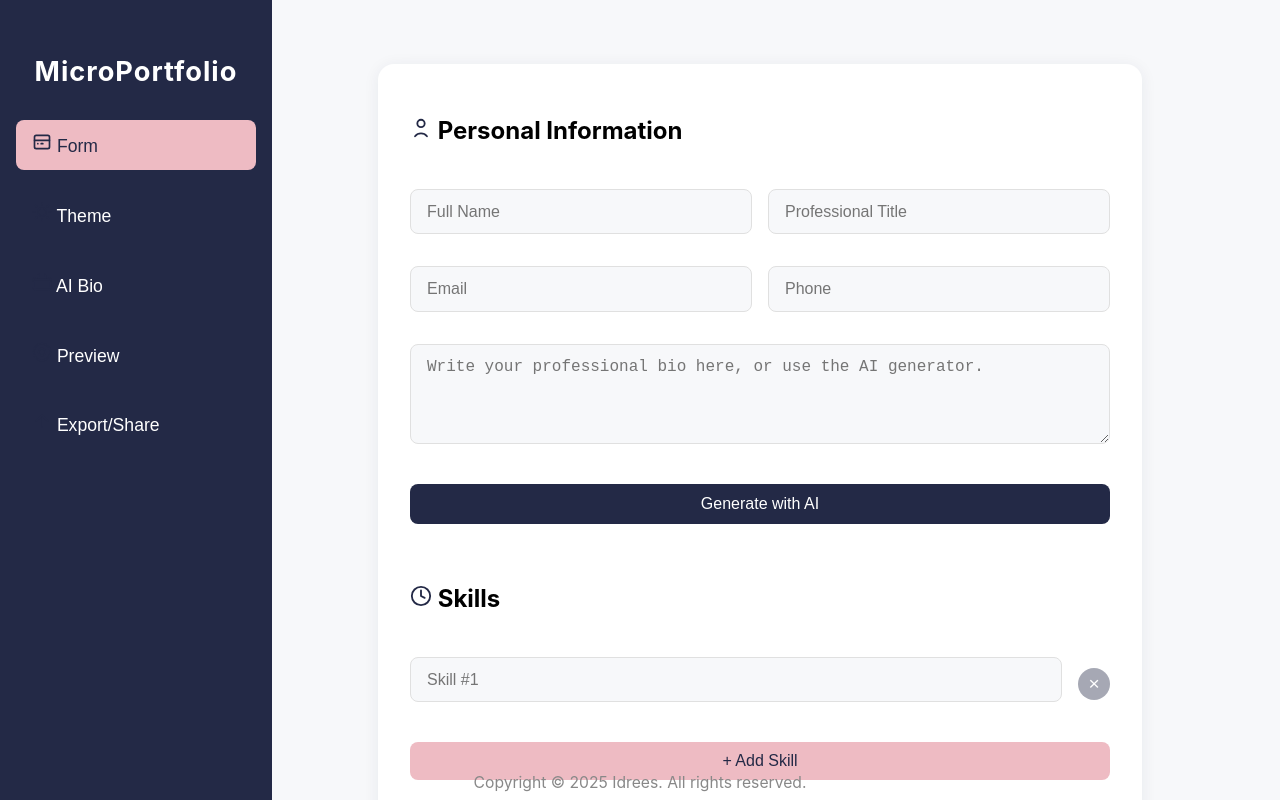
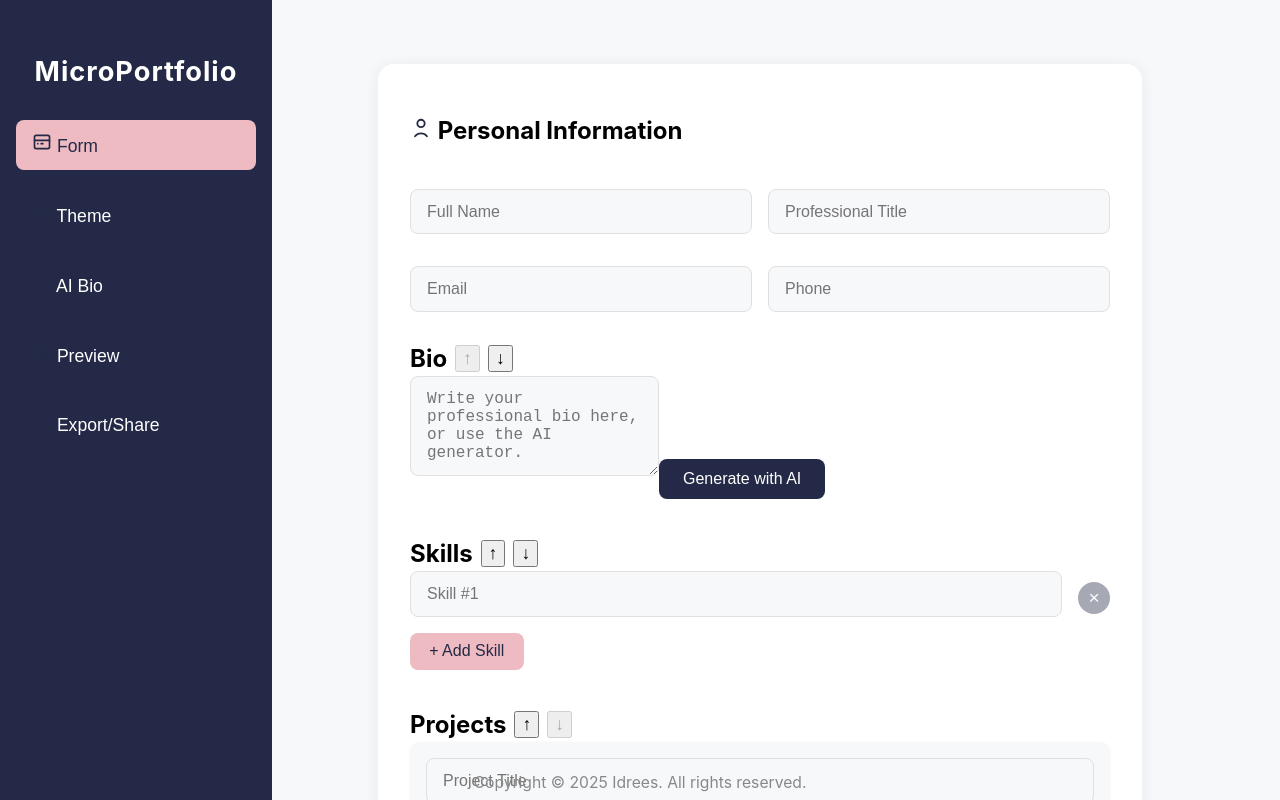
Before and after one commit to idrees31/Micro-Portfolio-Generator, a React (Create React App) app: page / in a window 1280 px wide. Both pictures are taken after a click on the button "Start Building". Shown: the top 800 px of the page. Built offline with nearby package versions, Linux system fonts and the light colour scheme.

Commit message:
feat: add section reordering (up/down) for Bio, Skills, Projects in form and preview

```diff
--- a/src/App.js
+++ b/src/App.js
@@ -34,6 +34,7 @@ const App = () => {
   const [bio, setBio] = React.useState(initialBio);
   const [activeSection, setActiveSection] = React.useState('form');
   const [showLanding, setShowLanding] = useState(true);
+  const [sectionOrder, setSectionOrder] = React.useState(['bio', 'skills', 'projects']);
 
   // Handlers to update state from child components
   const handleFormSave = (data) => {
@@ -55,6 +56,17 @@ const App = () => {
   const handleBioSave = (finalBio) => {
     setBio(finalBio);
     setActiveSection('form');
+  };
+
+  // Handler to move a section up or down
+  const moveSection = (section, direction) => {
+    const idx = sectionOrder.indexOf(section);
+    if (idx < 0) return;
+    const newOrder = [...sectionOrder];
+    const swapIdx = direction === 'up' ? idx - 1 : idx + 1;
+    if (swapIdx < 0 || swapIdx >= sectionOrder.length) return;
+    [newOrder[idx], newOrder[swapIdx]] = [newOrder[swapIdx], newOrder[idx]];
+    setSectionOrder(newOrder);
   };
 
   return (
@@ -81,6 +93,8 @@ const App = () => {
                 initialSkills={skills}
                 initialProjects={projects}
                 initialBio={bio}
+                sectionOrder={sectionOrder}
+                moveSection={moveSection}
                 goToAIBio={() => setActiveSection('ai')}
               />
             )}
@@ -105,6 +119,7 @@ const App = () => {
                 theme={theme}
                 layout={layout}
                 bio={bio}
+                sectionOrder={sectionOrder}
                 onBack={() => setActiveSection('theme')}
                 onFinished={() => setActiveSection('export')}
               />
--- a/src/FormBuilder.js
+++ b/src/FormBuilder.js
@@ -15,7 +15,7 @@ const ProjectsIcon = () => (
   <svg width="22" height="22" fill="none" stroke="#232946" strokeWidth="2" strokeLinecap="round" strokeLinejoin="round" viewBox="0 0 24 24"><rect x="3" y="3" width="7" height="7"/><rect x="14" y="3" width="7" height="7"/><rect x="14" y="14" width="7" height="7"/><rect x="3" y="14" width="7" height="7"/></svg>
 );
 
-const FormBuilder = ({ onSave, initialPersonal, initialSkills, initialProjects, initialBio, goToAIBio }) => {
+const FormBuilder = ({ onSave, initialPersonal, initialSkills, initialProjects, initialBio, sectionOrder = ['bio', 'skills', 'projects'], moveSection, goToAIBio }) => {
   // State for form fields
   const [personal, setPersonal] = useState(initialPersonal || { name: '', title: '', email: '', phone: '' });
   const [skills, setSkills] = useState(initialSkills || ['']);
@@ -61,6 +61,15 @@ const FormBuilder = ({ onSave, initialPersonal, initialSkills, initialProjects,
     onSave && onSave({ personal, skills, projects, manualBio });
   };
 
+  // Helper to render section reorder controls
+  const renderSectionHeader = (label, sectionKey) => (
+    <div style={{ display: 'flex', alignItems: 'center', gap: '0.5rem', marginBottom: '0.2rem' }}>
+      <h2 style={{ margin: 0 }}>{label}</h2>
+      <button type="button" onClick={() => moveSection(sectionKey, 'up')} disabled={sectionOrder.indexOf(sectionKey) === 0} style={{ fontSize: '1.1rem', cursor: 'pointer' }}>↑</button>
+      <button type="button" onClick={() => moveSection(sectionKey, 'down')} disabled={sectionOrder.indexOf(sectionKey) === sectionOrder.length - 1} style={{ fontSize: '1.1rem', cursor: 'pointer' }}>↓</button>
+    </div>
+  );
+
   return (
     <FormSection onSubmit={handleSubmit}>
       <h2><UserIcon /> Personal Information</h2>
@@ -97,6 +106,11 @@ const FormBuilder = ({ onSave, initialPersonal, initialSkills, initialProjects,
         />
       </Row>
 
+      {sectionOrder.map(section => {
+        if (section === 'bio') {
+          return (
+            <div key="bio">
+              {renderSectionHeader('Bio', 'bio')}
               <TextArea
                 rows={4}
                 value={manualBio}
@@ -108,8 +122,13 @@ const FormBuilder = ({ onSave, initialPersonal, initialSkills, initialProjects,
                   Generate with AI
                 </AIBioBtn>
               )}
-
-      <h2><SkillsIcon /> Skills</h2>
+            </div>
+          );
+        }
+        if (section === 'skills') {
+          return (
+            <div key="skills">
+              {renderSectionHeader('Skills', 'skills')}
               {skills.map((skill, i) => (
                 <SkillRow key={i}>
                   <Input
@@ -122,8 +141,13 @@ const FormBuilder = ({ onSave, initialPersonal, initialSkills, initialProjects,
                 </SkillRow>
               ))}
               <AddBtn type="button" onClick={addSkill}>+ Add Skill</AddBtn>
-
-      <h2><ProjectsIcon /> Projects</h2>
+            </div>
+          );
+        }
+        if (section === 'projects') {
+          return (
+            <div key="projects">
+              {renderSectionHeader('Projects', 'projects')}
               {projects.map((project, i) => (
                 <ProjectCard key={i}>
                   <Input
@@ -153,7 +177,11 @@ const FormBuilder = ({ onSave, initialPersonal, initialSkills, initialProjects,
                 </ProjectCard>
               ))}
               <AddBtn type="button" onClick={addProject}>+ Add Project</AddBtn>
-
+            </div>
+          );
+        }
+        return null;
+      })}
       <SubmitBtn type="submit">Save & Continue</SubmitBtn>
     </FormSection>
   );
--- a/src/PortfolioPreview.js
+++ b/src/PortfolioPreview.js
@@ -36,29 +36,27 @@ const ContactIcon = () => (
   <svg width="20" height="20" fill="none" stroke="#eebbc3" strokeWidth="2" strokeLinecap="round" strokeLinejoin="round" viewBox="0 0 24 24"><path d="M21 10.5V6a2 2 0 0 0-2-2H5a2 2 0 0 0-2 2v4.5"/><path d="M3 10.5l9 6 9-6"/></svg>
 );
 
-const PortfolioPreview = ({ personal, skills, projects, theme = 'light', layout = 'minimalist', bio, onBack, onFinished }) => {
+const PortfolioPreview = ({ personal, skills, projects, theme = 'light', layout = 'minimalist', bio, sectionOrder = ['bio', 'skills', 'projects'], onBack, onFinished }) => {
   const t = themePresets[theme] || themePresets.light;
 
+  // Helper to render each section
+  const renderSection = section => {
+    if (section === 'bio') {
+      return <Bio key="bio">{bio || 'Your professional summary will appear here.'}</Bio>;
+    }
+    if (section === 'skills') {
       return (
-    <PreviewSection bg={t.bg} text={t.text}>
-      <PreviewCard card={t.card} layout={layout}>
-        <Header>
-          <ProfileCard>
-            <AvatarWrapper><AvatarIcon /></AvatarWrapper>
-            <div>
-              <Name layout={layout}>{personal?.name || 'Your Name'}</Name>
-              <Title layout={layout}>{personal?.title || 'Your Title'}</Title>
-            </div>
-          </ProfileCard>
-        </Header>
-        <AccentBar accent={t.accent} />
-        <Bio>{bio || 'Your professional summary will appear here.'}</Bio>
-        <SectionDivider />
+        <React.Fragment key="skills">
           <SectionTitle layout={layout}><SkillsIcon /> Skills</SectionTitle>
           <SkillList>
             {(skills && skills.length > 0 && skills[0]) ? skills.map((s, i) => <Skill key={i}>{s}</Skill>) : <Skill>Skill 1</Skill>}
           </SkillList>
-        <SectionDivider />
+        </React.Fragment>
+      );
+    }
+    if (section === 'projects') {
+      return (
+        <React.Fragment key="projects">
           <SectionTitle layout={layout}><ProjectsIcon /> Projects</SectionTitle>
           <ProjectList>
             {(projects && projects.length > 0 && projects[0]?.title) ? projects.map((p, i) => (
@@ -81,6 +79,26 @@ const PortfolioPreview = ({ personal, skills, projects, theme = 'light', layout
               </ProjectCard>
             )}
           </ProjectList>
+        </React.Fragment>
+      );
+    }
+    return null;
+  };
+
+  return (
+    <PreviewSection bg={t.bg} text={t.text}>
+      <PreviewCard card={t.card} layout={layout}>
+        <Header>
+          <ProfileCard>
+            <AvatarWrapper><AvatarIcon /></AvatarWrapper>
+            <div>
+              <Name layout={layout}>{personal?.name || 'Your Name'}</Name>
+              <Title layout={layout}>{personal?.title || 'Your Title'}</Title>
+            </div>
+          </ProfileCard>
+        </Header>
+        <AccentBar accent={t.accent} />
+        {sectionOrder.map(renderSection)}
         <SectionDivider />
         <SectionTitle layout={layout}><ContactIcon /> Contact</SectionTitle>
         <ContactInfo>
```
Lines whose indentation alone changed are shown as unchanged.
